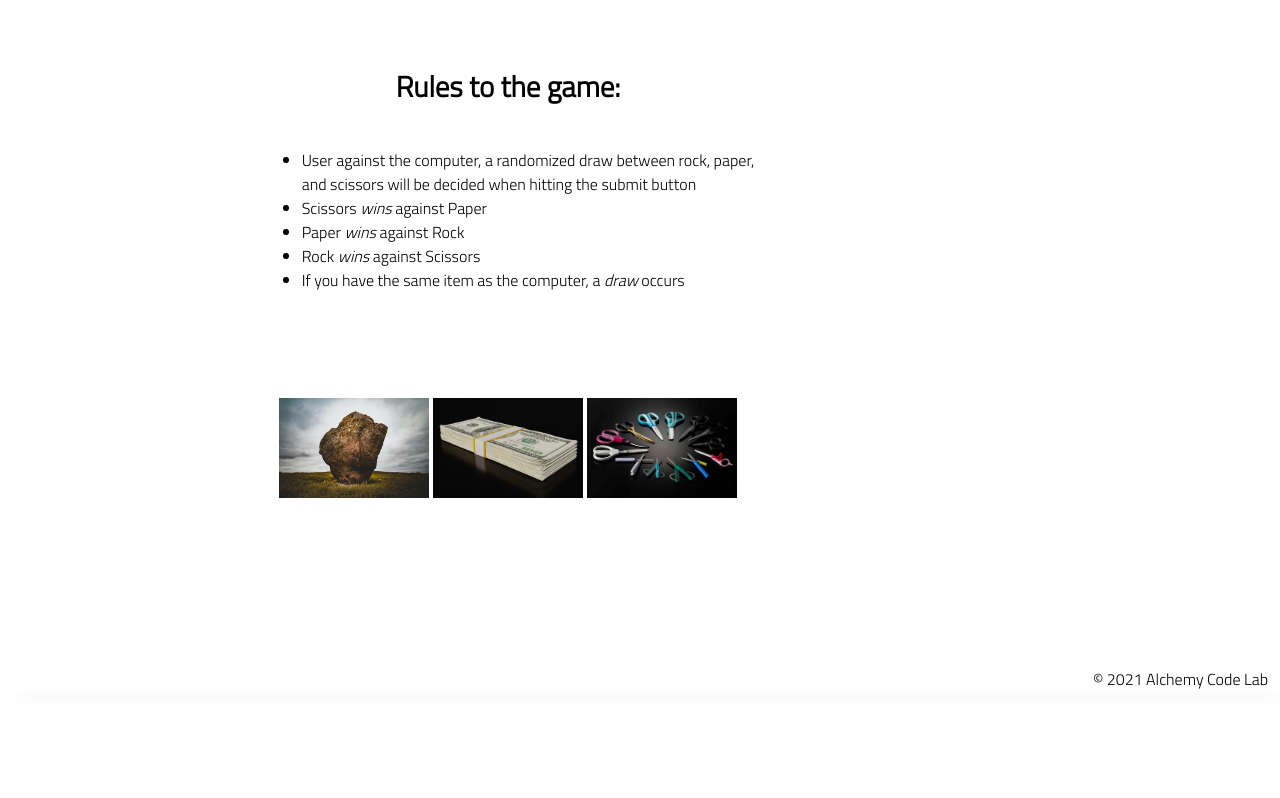
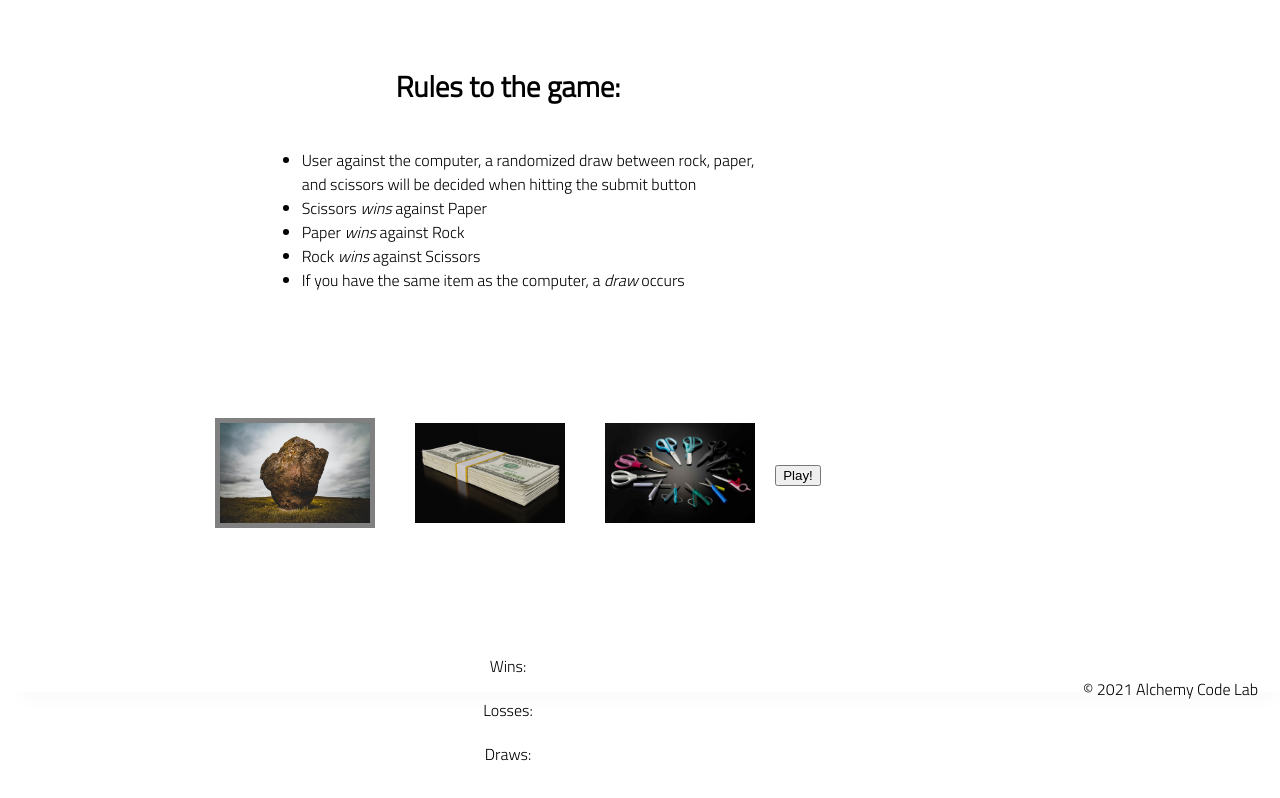
Before and after one commit to tannermeck/Lab-03-rock-paper-scissors, a plain HTML site: page index.html in a window 1280 px wide. Shown: the part 108-906 px from the top of the page. Before the commit the page ends 800 px from the top, so only its background shows below. Drawn offline with Linux system fonts and the light colour scheme.

Commit message:
layout setup with wins losses and draws:

```diff
--- a/index.html
+++ b/index.html
@@ -30,12 +30,25 @@
             <li>If you have the same item as the computer, a <em>draw</em> occurs</li>
         </ul>
     </section>
-    <section>
+    <section class="rps">
         <label>
-            <input name="game" type="radio" id="rock-img" value="rock"> <img src="./assets/rock.jpeg" alt="rock">
+            <input name="game" type="radio" id="rock-img" value="rock" checked> <img src="./assets/rock.jpeg" alt="rock">
+        </label>
+        <label>
             <input name="game" type="radio" id="paper-img" value="paper"> <img src="./assets/paper.jpeg" alt="paper">
+        </label>
+        <label>
             <input name="game" type="radio" id="scissors-img" value="scissors"> <img src="./assets/scissors.jpg" alt="scissors">
         </label>
+        <button id="submit-button">Play!</button>
+    </section>
+    <section>
+        <div>Wins:</div>
+        <span id="wins"></span>
+        <div>Losses:</div>
+        <span id="losses"></span>
+        <div>Draws:</div>
+        <span id="draws"></span>
     </section>
 </body>
     <footer>
--- a/styles/home.css
+++ b/styles/home.css
@@ -6,6 +6,7 @@
 img {
     height: 100px;
     width: 150px;
+    margin: 20px;
 }
 input[type=radio]{
     display: none;
@@ -18,3 +19,10 @@ input[type=radio]:not(:checked) +img:hover {
     opacity: 50%;
     cursor: pointer;
 }
+.rps {
+    display: flex;
+    flex-direction:row;
+}
+div {
+    padding: 10px;
+}
```
